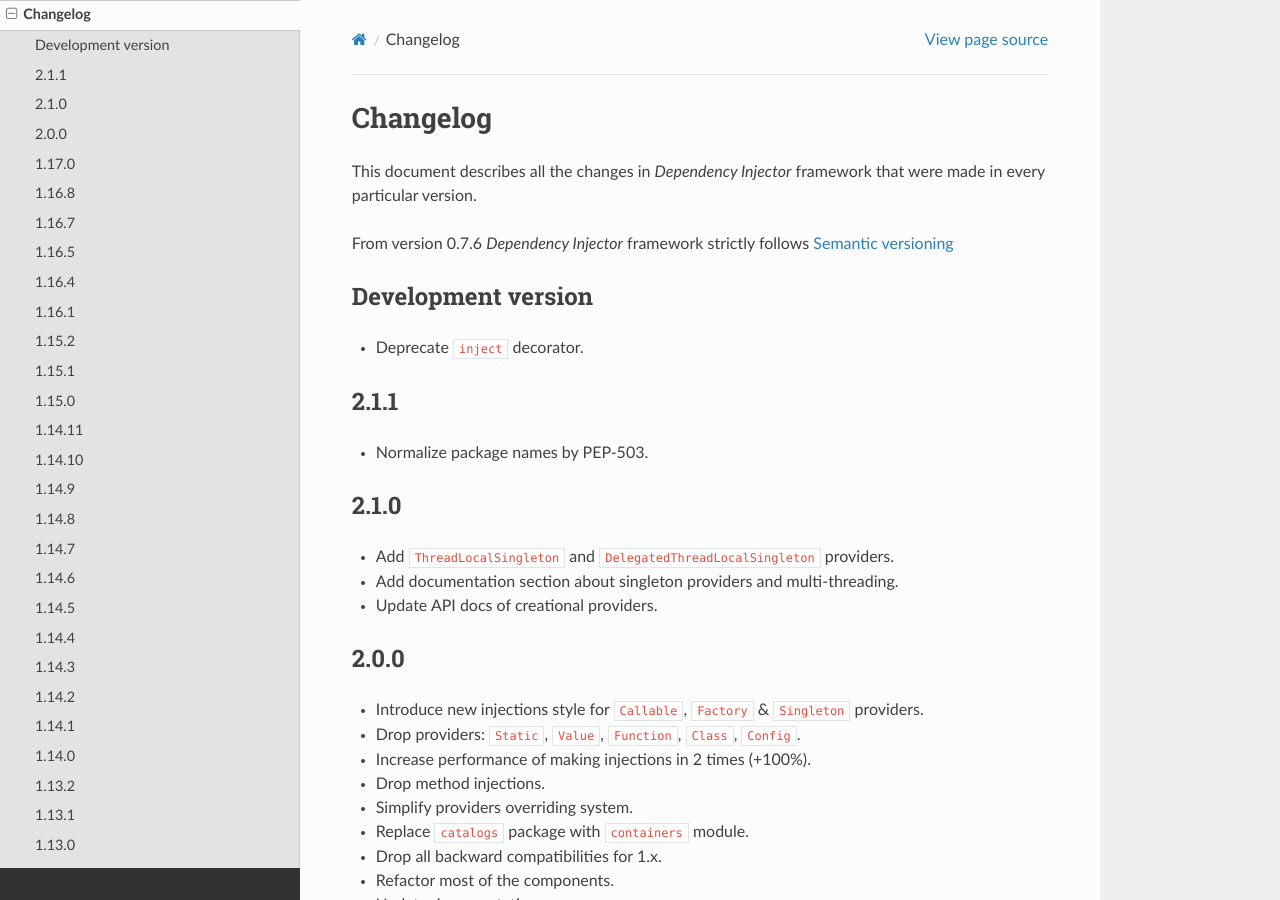
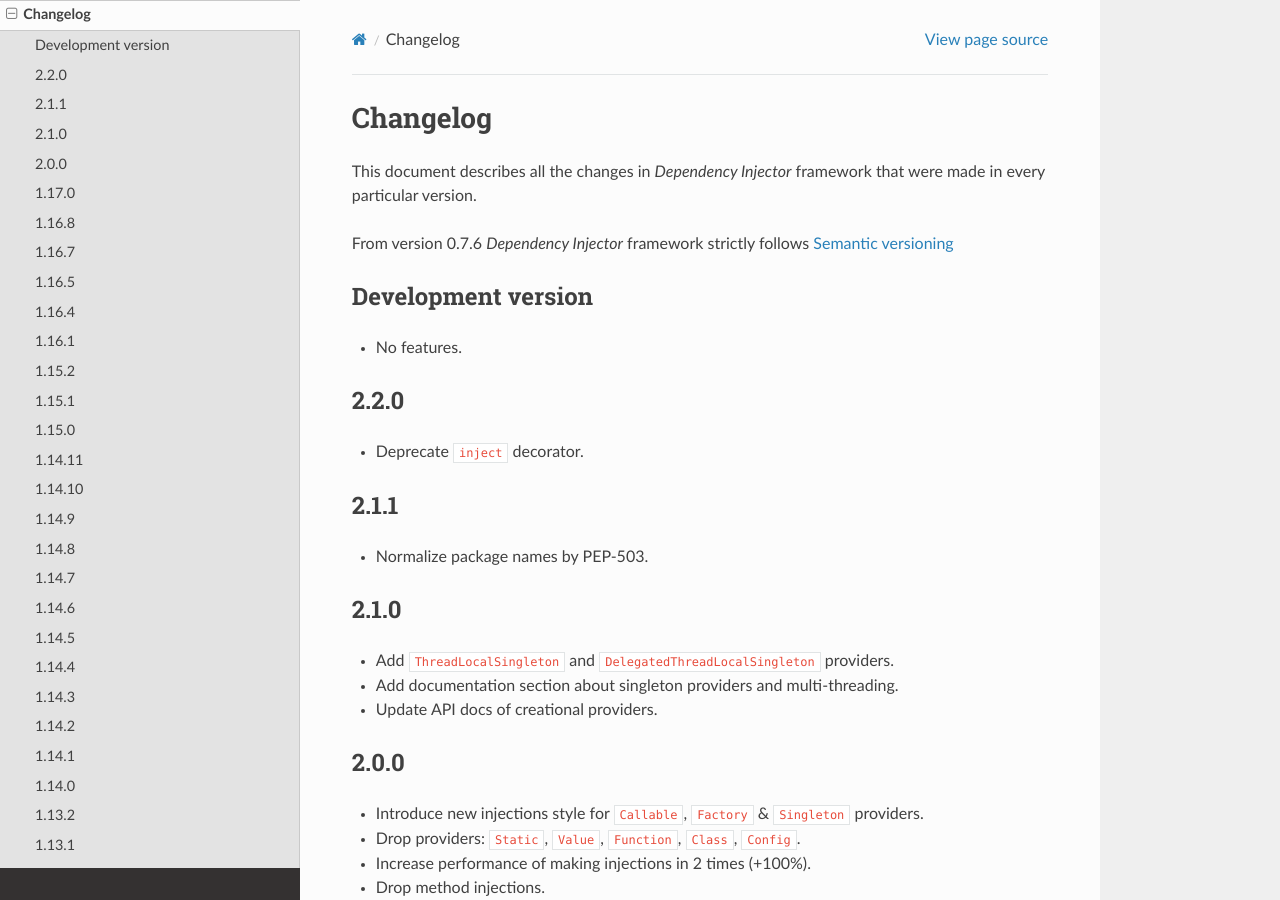
Before and after one commit to ets-labs/python-dependency-injector, a Sphinx documentation site: the page built from docs/main/changelog.rst, in a window 1280 px wide and 900 px high. Built offline with Sphinx 7.4.7 and the Read the Docs theme 2.0.0, drawn with Linux system fonts in a browser that asks for light colours.

Commit message:
Increase version to 2.2.0

```diff
--- a/dependency_injector/__init__.py
+++ b/dependency_injector/__init__.py
@@ -1,6 +1,6 @@
 """Dependency injector top-level package."""
 
-VERSION = '2.1.1'
+VERSION = '2.2.0'
 """Version number that follows semantic versioning.
 
 :type: str
--- a/docs/main/changelog.rst
+++ b/docs/main/changelog.rst
@@ -9,6 +9,10 @@ follows `Semantic versioning`_
 
 Development version
 -------------------
+- No features.
+
+2.2.0
+-----
 - Deprecate ``inject`` decorator.
 
 2.1.1
```
